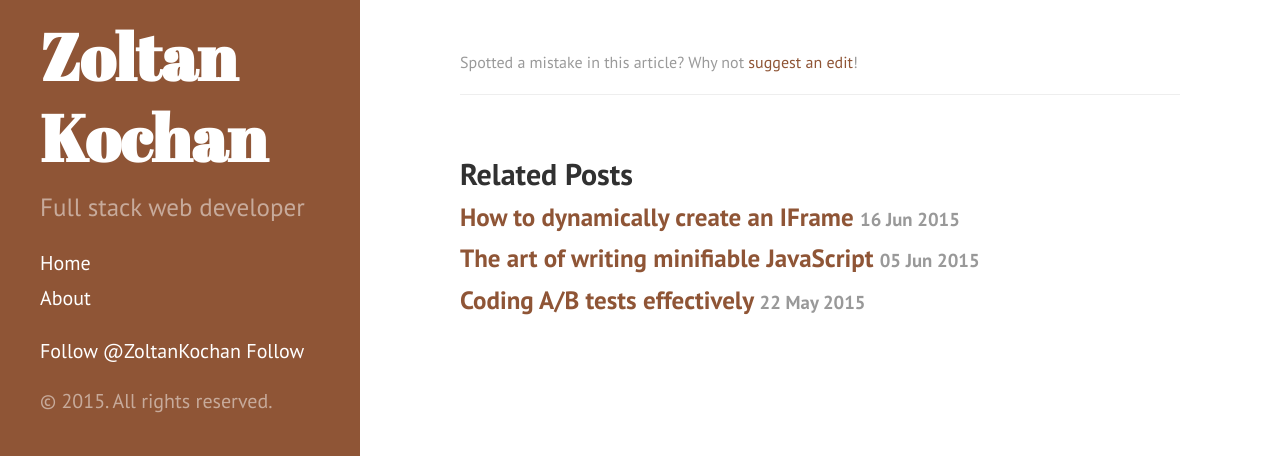
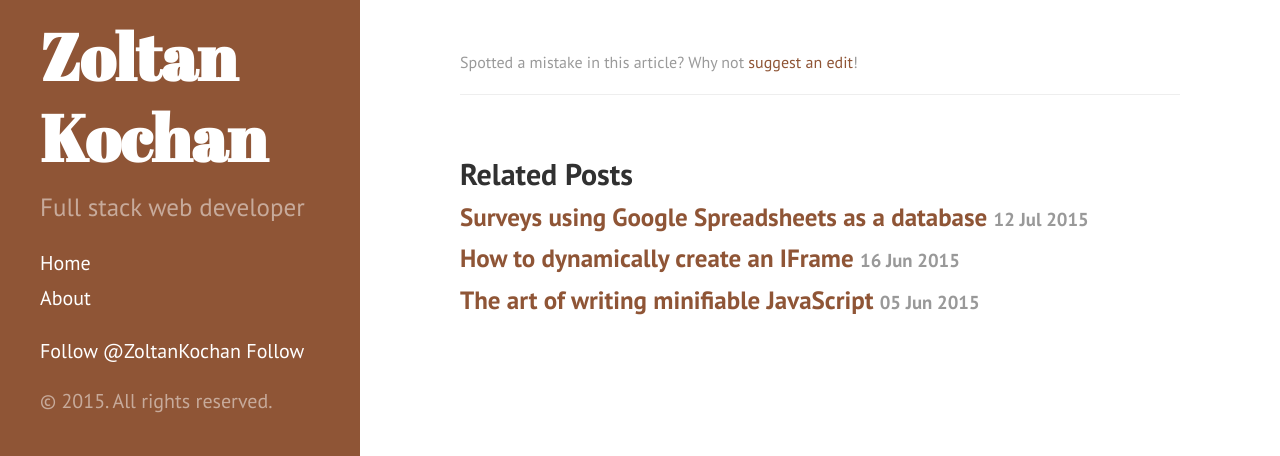
Before and after one commit to zkochan/zkochan.github.io, a Jekyll site: the page built from _posts/2015-06-24-vanilla-ab-testing-with-abo.md, in a window 1280 px wide and 900 px high, scrolled down 5508 px, cut to the strip 444-900 px from the top of the window. Built offline with Jekyll 4.4.1, drawn with Linux system fonts in a browser that asks for light colours; comment, search, counter and statistics services are not loaded.

Commit message:
Survey article fixed and posted.

```diff
--- a/_layouts/default.html
+++ b/_layouts/default.html
@@ -12,12 +12,12 @@
     </div>
 
     {% if page.demo %}
-      {% if page.demo.script %}
-      <script src="{{ page.demo.script }}"></script>
-      {% endif %}
-      {% if page.demo.style %}
-      <link src="{{ page.demo.style }}" rel="stylesheet"/>
-      {% endif %}
+      {% for script in page.demo.scripts %}
+      <script src="{{ script }}"></script>
+      {% endfor %}
+      {% for style in page.demo.styles %}
+      <link href="{{ style }}" rel="stylesheet"/>
+      {% endfor %}
     {% endif %}
   </body>
 </html>
--- a/_posts/2015-06-24-vanilla-ab-testing-with-abo.md
+++ b/_posts/2015-06-24-vanilla-ab-testing-with-abo.md
@@ -6,7 +6,8 @@
 comments: true
 published: true
 demo:
-  script: /public/demo/ab/ab-demo.js
+  scripts:
+    - /public/demo/ab/ab-demo.js
 ---
 
 
--- a/public/demo/meeky/index.css
+++ b/public/demo/meeky/index.css
@@ -14,6 +14,7 @@
   }
 }
 .miki {
+  background-color: white;
   box-sizing: border-box;
   font-family: helvetica, arial, sans-serif;
   bottom: 0;
```
Also changed, not shown: _posts/2015-07-12-surveys-using-google-spreadsheets.md (+6 -3 lines).
